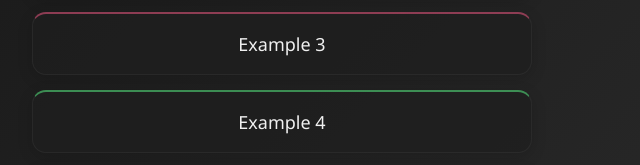
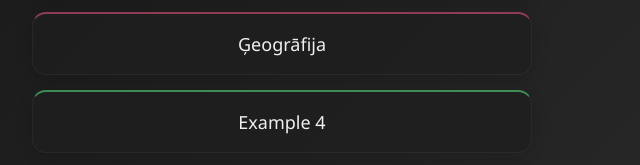
Before and after one commit to hitmakriga/oboi_clash_royale, a plain HTML site: page index.html in a window 1280 px wide. Shown: the part 445-610 px from the top of the page, 358-998 px from the left. Drawn offline with Linux system fonts and the light colour scheme.

Commit message:
Update index.html

```diff
--- a/index.html
+++ b/index.html
@@ -183,7 +183,7 @@
             <h2 class="example-title">Subjects</h2>
             <a href="/testfurapp/LV" class="example-btn btn-1">Latviešu valoda</a>
             <a href="#" class="example-btn btn-2">Angļu valoda</a>
-            <a href="#" class="example-btn btn-3">Example 3</a>
+            <a href="#" class="example-btn btn-3">Ģeogrāfija</a>
             <a href="#" class="example-btn btn-4">Example 4</a>
             <a href="#" class="example-btn btn-5">Example 5</a>
         </div>
```
